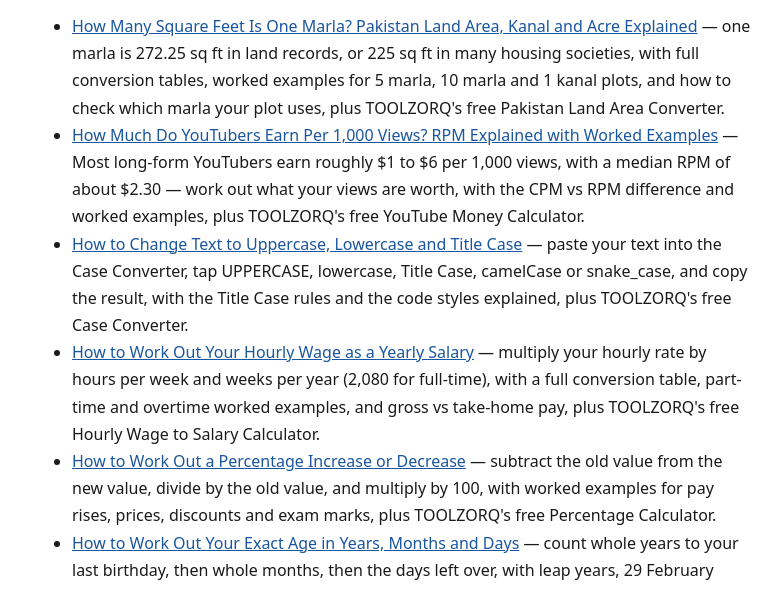
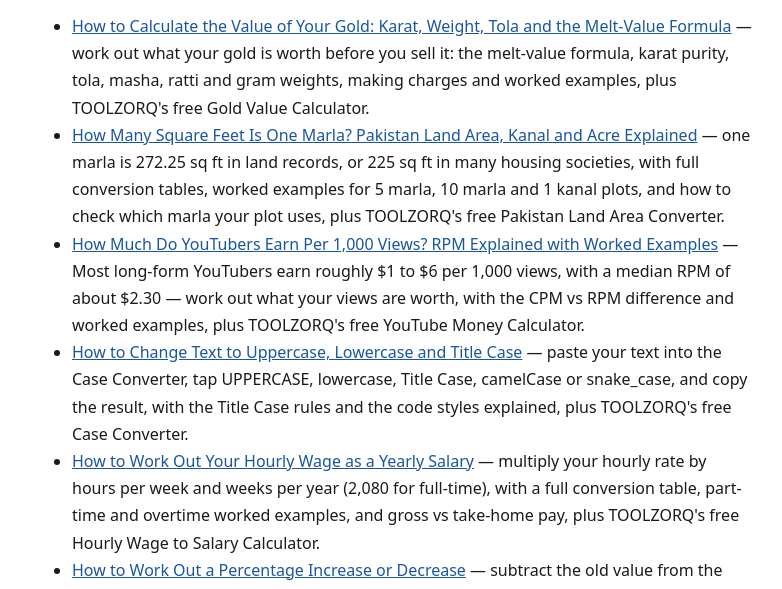
Before and after one commit to bitterammy/toolzorq, a plain HTML site: page guides/index.html in a window 1280 px wide. Shown: the part 209-798 px from the top of the page, without its empty margins (248-1030 px from the left). Drawn offline with Linux system fonts and the light colour scheme.

Commit message:
Guides index: add gold value guide

```diff
--- a/guides/index.html
+++ b/guides/index.html
@@ -17,6 +17,7 @@
 <h1>TOOLZORQ Guides</h1>
 <p>Practical guides to using TOOLZORQ's free tools well. Every tool runs in your browser, with no sign-up and no locked features.</p>
 <ul>
+<li><a href="https://basr.me/guides/how-to-calculate-the-value-of-your-gold.html">How to Calculate the Value of Your Gold: Karat, Weight, Tola and the Melt-Value Formula</a> — work out what your gold is worth before you sell it: the melt-value formula, karat purity, tola, masha, ratti and gram weights, making charges and worked examples, plus TOOLZORQ's free Gold Value Calculator.</li>
 <li><a href="https://basr.me/guides/how-many-square-feet-is-one-marla.html">How Many Square Feet Is One Marla? Pakistan Land Area, Kanal and Acre Explained</a> — one marla is 272.25 sq ft in land records, or 225 sq ft in many housing societies, with full conversion tables, worked examples for 5 marla, 10 marla and 1 kanal plots, and how to check which marla your plot uses, plus TOOLZORQ's free Pakistan Land Area Converter.</li>
 <li><a href="https://basr.me/guides/how-much-do-youtubers-earn-per-1000-views.html">How Much Do YouTubers Earn Per 1,000 Views? RPM Explained with Worked Examples</a> — Most long-form YouTubers earn roughly $1 to $6 per 1,000 views, with a median RPM of about $2.30 — work out what your views are worth, with the CPM vs RPM difference and worked examples, plus TOOLZORQ's free YouTube Money Calculator.</li>
   <li><a href="https://basr.me/guides/change-text-to-uppercase-lowercase-title-case.html">How to Change Text to Uppercase, Lowercase and Title Case</a> — paste your text into the Case Converter, tap UPPERCASE, lowercase, Title Case, camelCase or snake_case, and copy the result, with the Title Case rules and the code styles explained, plus TOOLZORQ's free Case Converter.</li>
```
